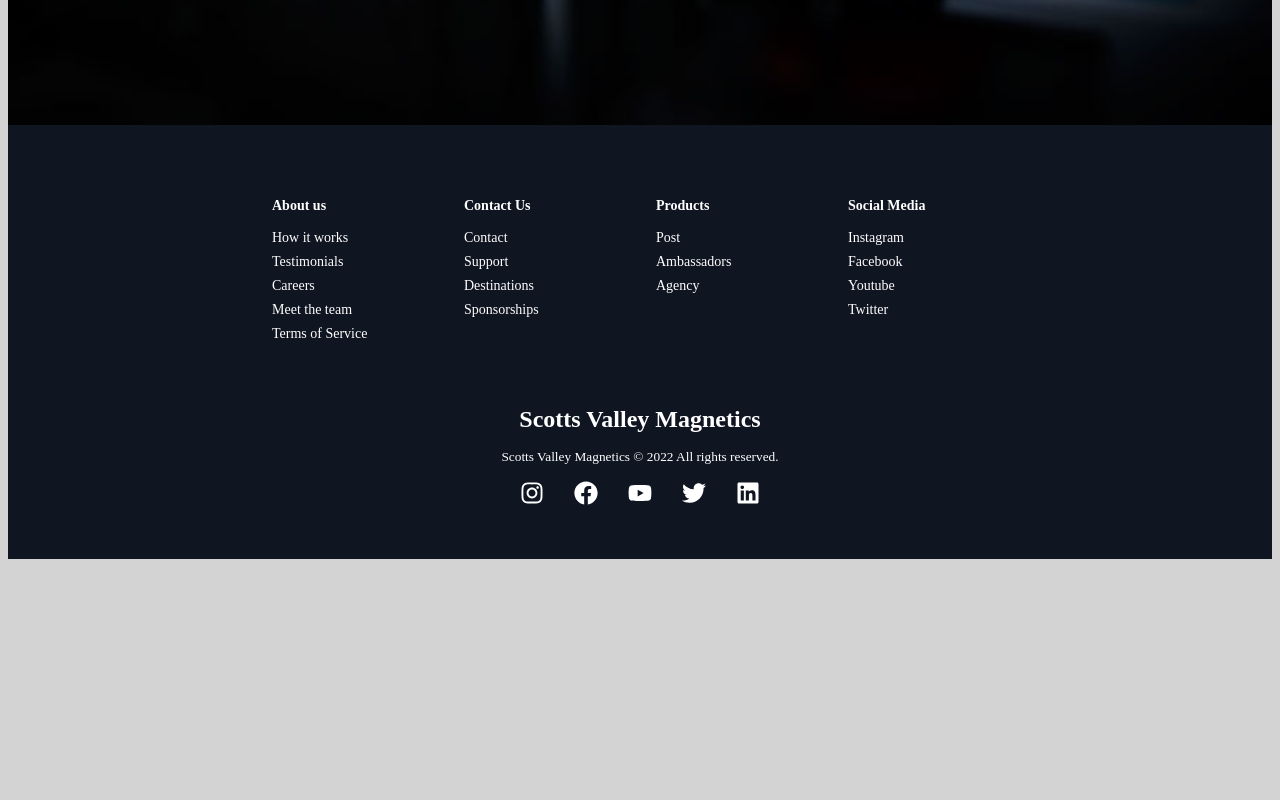
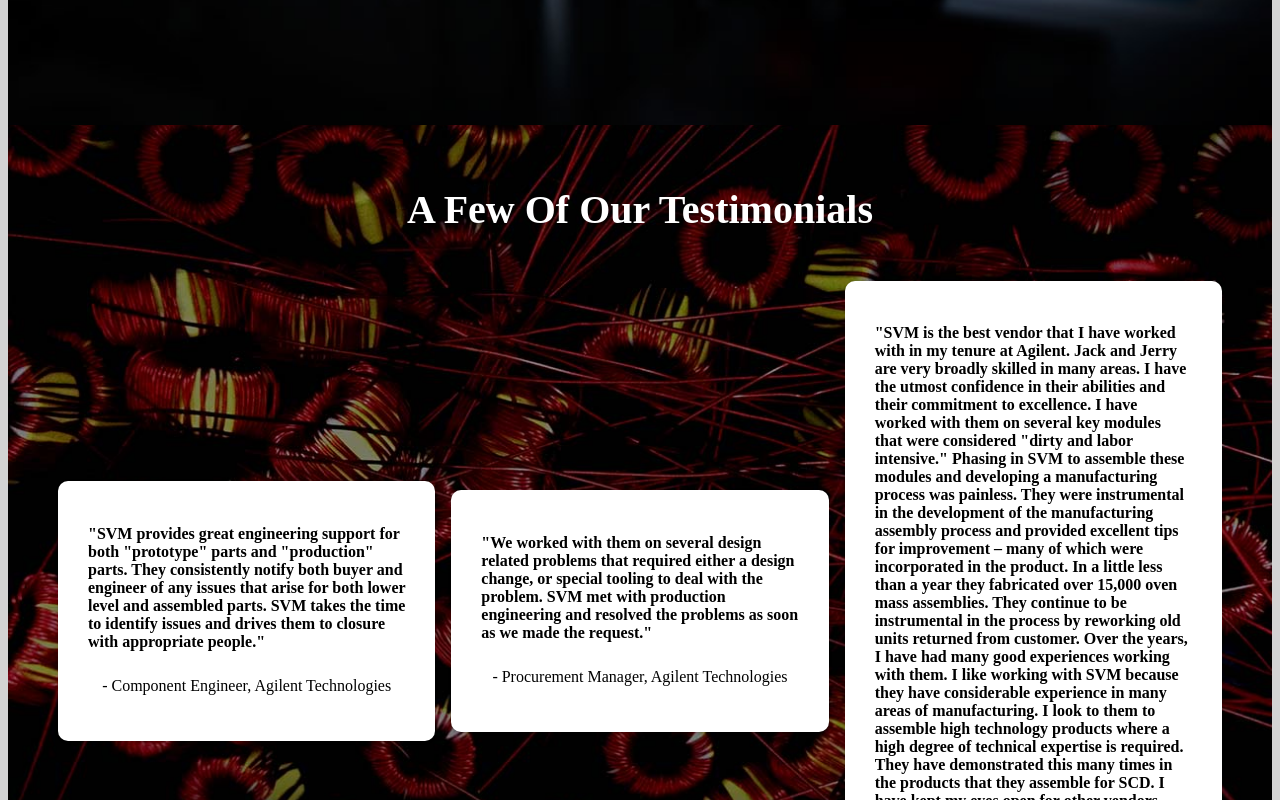
Before and after one commit to FlyingZipperZ/CS-458-Project, a React (Create React App) app in the folder project-root/: page / in a window 1280 px wide. Shown: the part 4060-4860 px from the top of the page. Before the commit the page ends 4627 px from the top, so only its background shows below. Built offline with nearby package versions, Linux system fonts and the light colour scheme.

Commit message:
testimonials page implemented

```diff
--- a/project-root/src/components/ButtonElement.js
+++ b/project-root/src/components/ButtonElement.js
@@ -1,5 +1,5 @@
 import styled from 'styled-components'
-import { Link } from 'react-router-dom'
+import { Link } from 'react-scroll'
 
 export const Button = styled(Link)`
     border-radius: 50px;
--- a/project-root/src/components/InfoSection/Data.js
+++ b/project-root/src/components/InfoSection/Data.js
@@ -25,7 +25,7 @@
     imgStart: true,
     img: HHD,
     buttonName: 'Learn More',
-    to: 'services',
+    to: 'heritage',
     items: [
         {
           image: testing2,
@@ -50,13 +50,13 @@
 {
     id: 'heritage',
     topLine: 'Our heritage',
-    headLine: 'SVM has a heritage of four decades of quality manufacturing and engineering solutions. Slide the scrollbar below to view some of our important milestones.',
+    headLine: 'SVM has a heritage of four decades of quality manufacturing and engineering solutions. Click through the slideshow to see some of our milestones.',
     description: '',
     alt: 'link',
     imgStart: false,
     img: RP,
     buttonName: 'Checkout our testimonials',
-    to: 'home',
+    to: 'testimonials',
     items: [
         {
           image: slide1,
--- /dev/null
+++ b/project-root/src/components/Testimonials/TestimonialsElements.js
@@ -0,0 +1,110 @@
+import styled from "styled-components";
+
+export const ServicesContainer = styled.div`
+    height: 800px;
+    display: flex;
+    flex-direction: column;
+    justify-content: center;
+    align-items: center;
+    background: #fff;
+    position: relative;
+    z-index: 0;
+
+    @media screen and (max-width: 768px){
+        height: 1100px;
+    }
+
+    @media screen and (max-width: 480px){
+        height: 1300px;
+    }
+`
+
+export const ServicesWrapper = styled.div`
+    max-width: 1500px;
+    margin: 0 auto;
+    display: grid;
+    grid-template-columns: 1fr 1fr 1fr;
+    align-items: center;
+    grid-gap: 16px;
+    padding: 0 50px;
+    margin-top: -66px;
+    z-index: 1;
+
+    @media screen and (max-width: 1000px) {
+        grid-template-columns: 1fr 1fr;
+    }
+
+    @media screen and (max-width: 768px) {
+        grid-template-columns: 1fr;
+        padding: 0 20px;
+    }
+`
+
+export const ServicesCard = styled.div`
+    background: #fff;
+    display: flex;
+    flex-direction: column;
+    justify-content: flex-start;
+    align-items: center;
+    border-radius: 10px;
+    max-height: 600px;
+    padding: 30px;
+    box-shadow: 0 1px 3px rgba(0,0,0,0.2);
+    transition: all 0.2s ease-in-out;
+    color: #000;
+
+    &:hover {
+        transform: scale(1.1);
+        transition: all 0.2s ease-in-out;
+        cursor: pointer;
+    }
+`
+
+export const ServicesIcon = styled.img`
+    height: 160px;
+    width: 160px;
+    margin-bottom: 64px;
+`
+
+export const ServicesH1 = styled.h1`
+    font-size: 2.5rem;
+    color: #fff;
+    margin-bottom: 64px;
+    z-index: 1;
+    padding: 50px 50px 50px 50px;
+    border-radius: 33px;
+
+
+    @media screen and (max-width: 480px){
+        font-size: 2rem;
+    }
+`
+
+export const ServicesH2 = styled.h2`
+    font-size: 1rem;
+    margin-bottom: 10px;
+`
+
+export const ServicesP = styled.p`
+    font-size: 1rem;
+    text-align: center;
+`
+
+export const BgContainer = styled.div`
+    position: absolute;
+    top: 0;
+    right: 0;
+    bottom: 0;
+    left: 0;
+    width: 100%;
+    height: 100%;
+    overflow: hidden;
+`
+
+export const BgImage = styled.img`
+    width: 100%;
+    height: 100%;
+    -o-object-fit: cover;
+    object-fit: cover;
+    background: #fff;
+`
--- /dev/null
+++ b/project-root/src/components/Testimonials/index.js
@@ -0,0 +1,57 @@
+import React from 'react'
+import {
+ServicesContainer,
+ServicesH1,
+ServicesWrapper,
+ServicesCard,
+ServicesIcon,
+ServicesH2,
+ServicesP,
+BgContainer,
+BgImage,
+ } from './TestimonialsElements'
+import testBg from '../../images/toroid1-bg.jpg'
+
+
+const testimonials = () => {
+  return (
+    <ServicesContainer id='testimonials'>
+        <BgContainer>
+            <BgImage src={testBg} type='image/jpg'></BgImage>
+        </BgContainer>
+        <ServicesH1>
+            A Few Of Our Testimonials
+        </ServicesH1>
+        <ServicesWrapper>
+            <ServicesCard>
+                <ServicesH2>
+                    "SVM provides great engineering support for both "prototype" parts and "production" parts. They consistently notify both buyer and engineer of any issues that arise for both lower level and assembled parts. SVM takes the time to identify issues and drives them to closure with appropriate people."
+                </ServicesH2>
+                <ServicesP>
+                    - Component Engineer, Agilent Technologies
+                </ServicesP>
+            </ServicesCard>
+            <ServicesCard>
+                <ServicesH2>
+                    "We worked with them on several design related problems that required either a design change, or special tooling to deal with the problem. SVM met with production engineering and resolved the problems as soon as we made the request."
+                </ServicesH2>
+                <ServicesP>
+                    - Procurement Manager, Agilent Technologies
+                </ServicesP>
+            </ServicesCard>
+            <ServicesCard>
+                <ServicesH2>
+                    "SVM is the best vendor that I have worked with in my tenure at Agilent. Jack and Jerry are very broadly skilled in many areas. I have the utmost confidence in their abilities and their commitment to excellence. I have worked with them on several key modules that were considered "dirty and labor intensive." Phasing in SVM to assemble these modules and developing a manufacturing process was painless. They were instrumental in the development of the manufacturing assembly process and provided excellent tips for improvement – many of which were incorporated in the product. In a little less than a year they fabricated over 15,000 oven mass assemblies. They continue to be instrumental in the process by reworking old units returned from customer. Over the years, I have had many good experiences working with them.
+
+                    I like working with SVM because they have considerable experience in many areas of manufacturing. I look to them to assemble high technology products where a high degree of technical expertise is required. They have demonstrated this many times in the products that they assemble for SCD. I have kept my eyes open for other vendors with this skill set, but I have yet to identify one. They truly have a unique skill set. I will continue to recommend SVM as a vendor in many future projects."
+                </ServicesH2>
+                <ServicesP>
+                    - Project Engineer, Agilent Technologies
+                </ServicesP>
+            </ServicesCard>
+        </ServicesWrapper>
+    </ServicesContainer>
+  )
+}
+
+export default testimonials
--- a/project-root/src/pages/index.js
+++ b/project-root/src/pages/index.js
@@ -5,6 +5,7 @@
 import Products from '../components/Products'
 import InfoSection from '../components/InfoSection'
 import { homeObjOne, homeObjTwo } from '../components/InfoSection/Data'
+import Testimonials from '../components/Testimonials'
 
 const Home = () => {
   const [isOpen, setIsOpen] = useState(false)
@@ -20,6 +21,7 @@
       <Products />
       <InfoSection {...homeObjOne}/>
       <InfoSection {...homeObjTwo}/>
+      <Testimonials />
       <Footer />
     </>
   )
```
Also changed, not shown: project-root/src/images/toroid1-bg.jpg (added).
